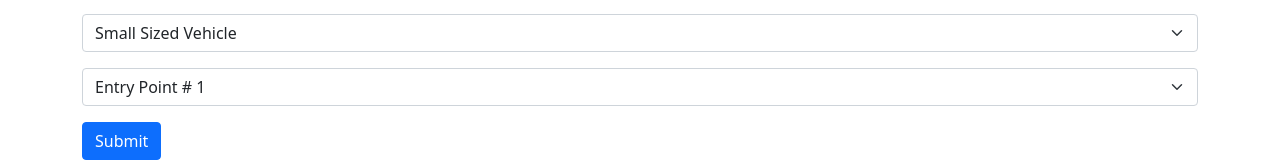
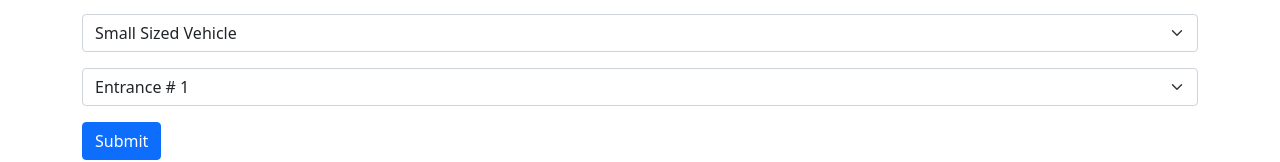
Before and after one commit to jrssnjn/xurpas-client, a React (Create React App) app: page /park-vehicle in a window 1280 px wide. Shown: the part 122-284 px from the top of the page. Built offline with nearby package versions, Linux system fonts and the light colour scheme; no server answers.

Commit message:
changed entry point text to entrance for readability

```diff
--- a/src/parkVehicle.js
+++ b/src/parkVehicle.js
@@ -37,9 +37,9 @@ function Component() {
                 }}
               >
                 <Form.Select id="entryPoint" name="entryPoint">
-                  <option value={1}>Entry Point # 1</option>
-                  <option value={2}>Entry Point # 2</option>
-                  <option value={3}>Entry Point # 3</option>
+                  <option value={1}>Entrance # 1</option>
+                  <option value={2}>Entrance # 2</option>
+                  <option value={3}>Entrance # 3</option>
                 </Form.Select>
               </Form.Group>
               <Button type="submit">Submit</Button>
```
